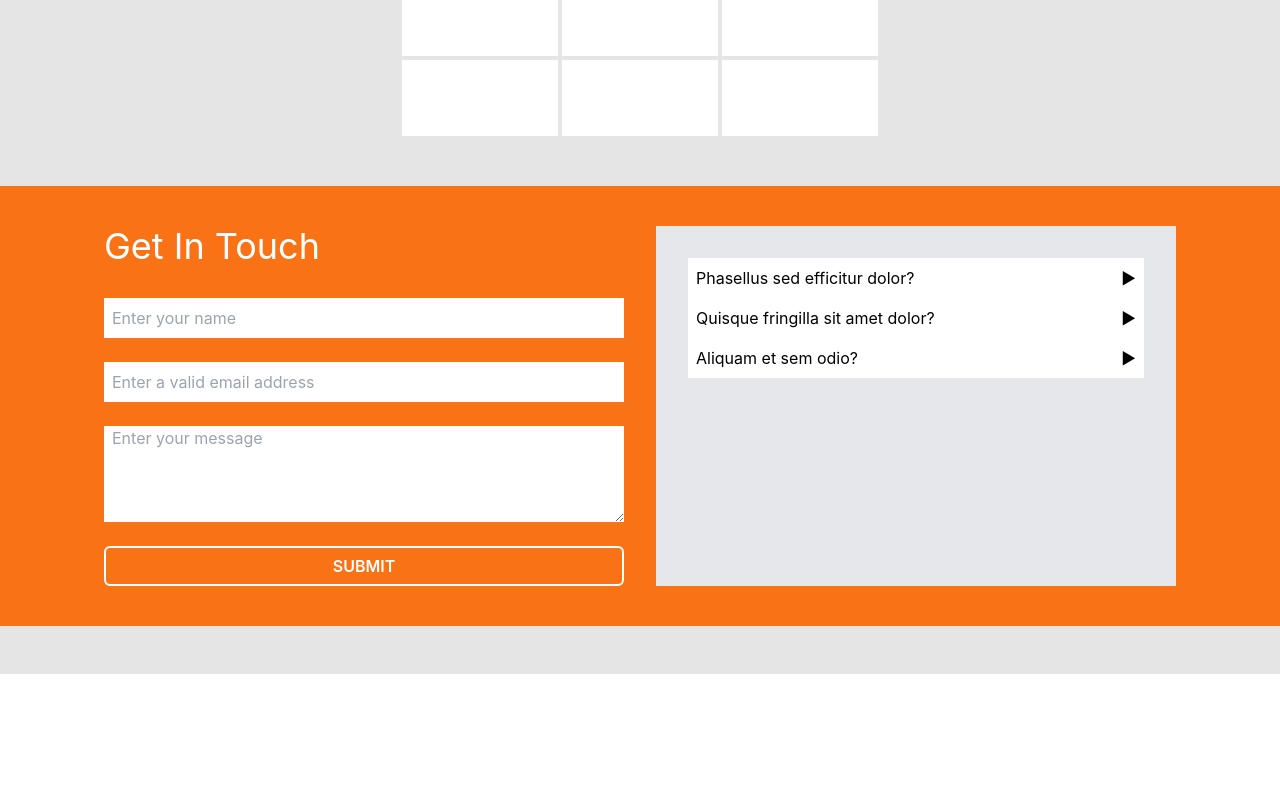
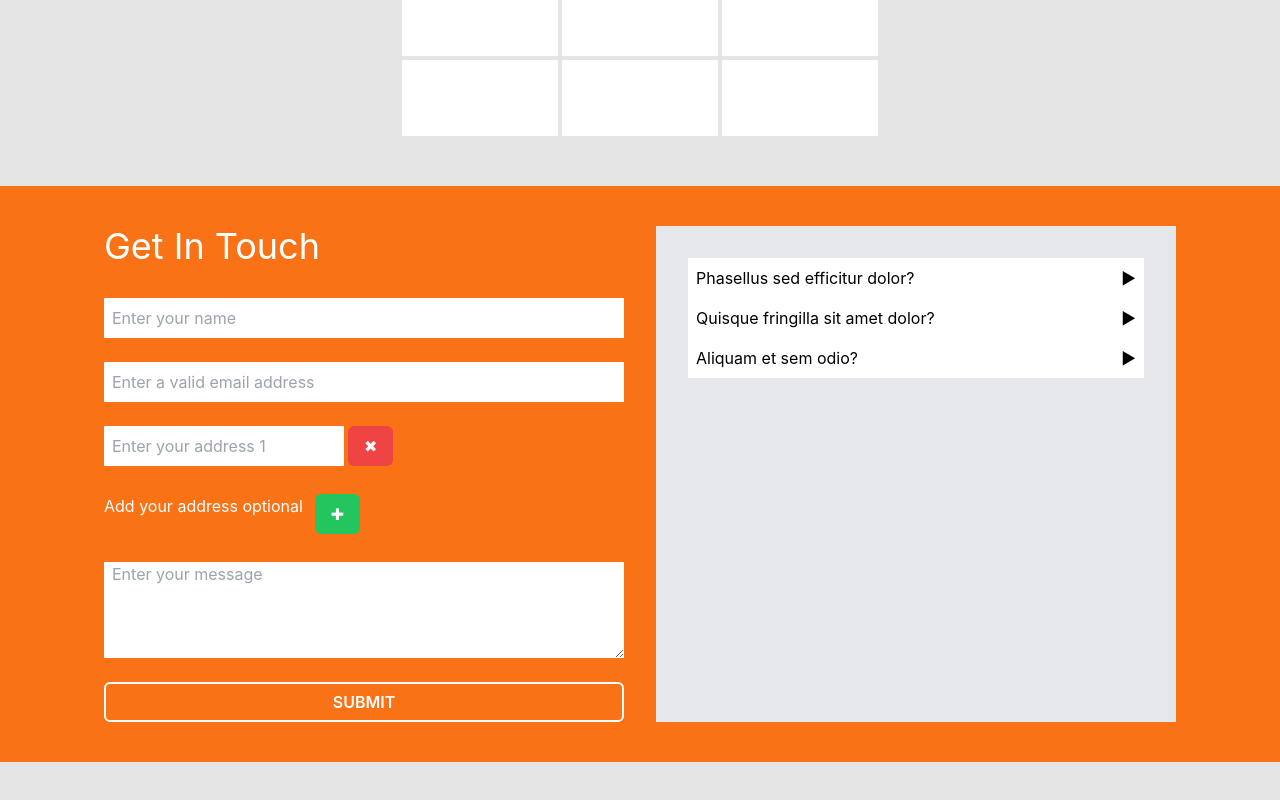
Before and after one commit to Amoly93/first_Project, a React (Create React App) app: page / in a window 1280 px wide. Shown: the part 1174-1974 px from the top of the page. Before the commit the page ends 1848 px from the top, so only its background shows below. Built offline with nearby package versions, Linux system fonts and the light colour scheme.

Commit message:
useFieldArray

```diff
--- a/src/components/get-in-touch-form.js
+++ b/src/components/get-in-touch-form.js
@@ -1,15 +1,23 @@
 import { type } from "@testing-library/user-event/dist/type";
 import React from "react";
-import { useForm, Controller } from "react-hook-form";
+import { useForm, Controller, useFieldArray } from "react-hook-form";
 import { useState } from "react";
 
 function GetInTouch() {
-  const { register, control, handleSubmit, formState, reset } = useForm();
+  const { register, control, handleSubmit, formState, reset } = useForm({
+    defaultValues: {
+      address: [{ name: "" }],
+    },
+  });
   const { errors } = formState;
   const onSubmit = (data) => {
     console.log(data);
     reset();
   };
+  const { fields, append, remove } = useFieldArray({
+    control,
+    name: "address",
+  });
   const tabsData = [
     {
       label: "Phasellus sed efficitur dolor?",
@@ -56,6 +64,30 @@ function GetInTouch() {
               {errors.email?.message}
             </span>
 
+
+            {fields.map((field, index) => {
+              return (
+                <div className="  space-x-1">
+                  <input
+                    className="px-2 h-10 w-60"
+                    {...register(`address.${index}.name`)}
+                    placeholder={ `Enter your address ${index+1} `}
+                  />
+
+                  <button
+                    className="bg-red-500 text-white px-4 py-2 rounded-md mb-4"
+                    onClick={() => remove(index)}> ✖︎ </button>
+
+
+                </div>
+              );
+            })}
+            <div className="flex gap-3 text-white">
+              <p>Add your address optional  </p>
+             <button
+                    onClick={() => append({ name: "" })}
+                    className="bg-green-500 text-white px-4 py-2 rounded-md mb-4" > ✚</button>
+            </div>
             <textarea
               rows={4}
               className="px-2 "
```
